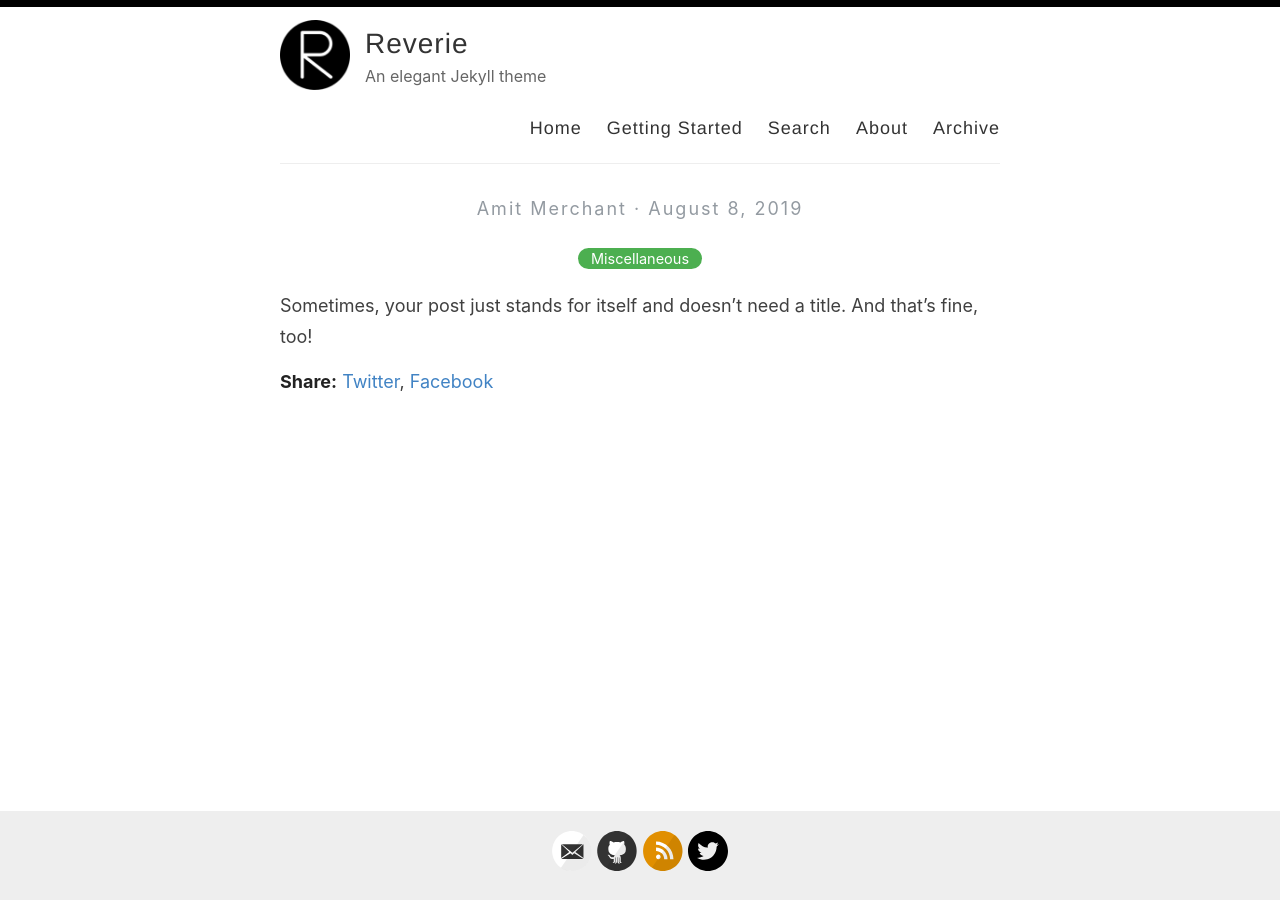
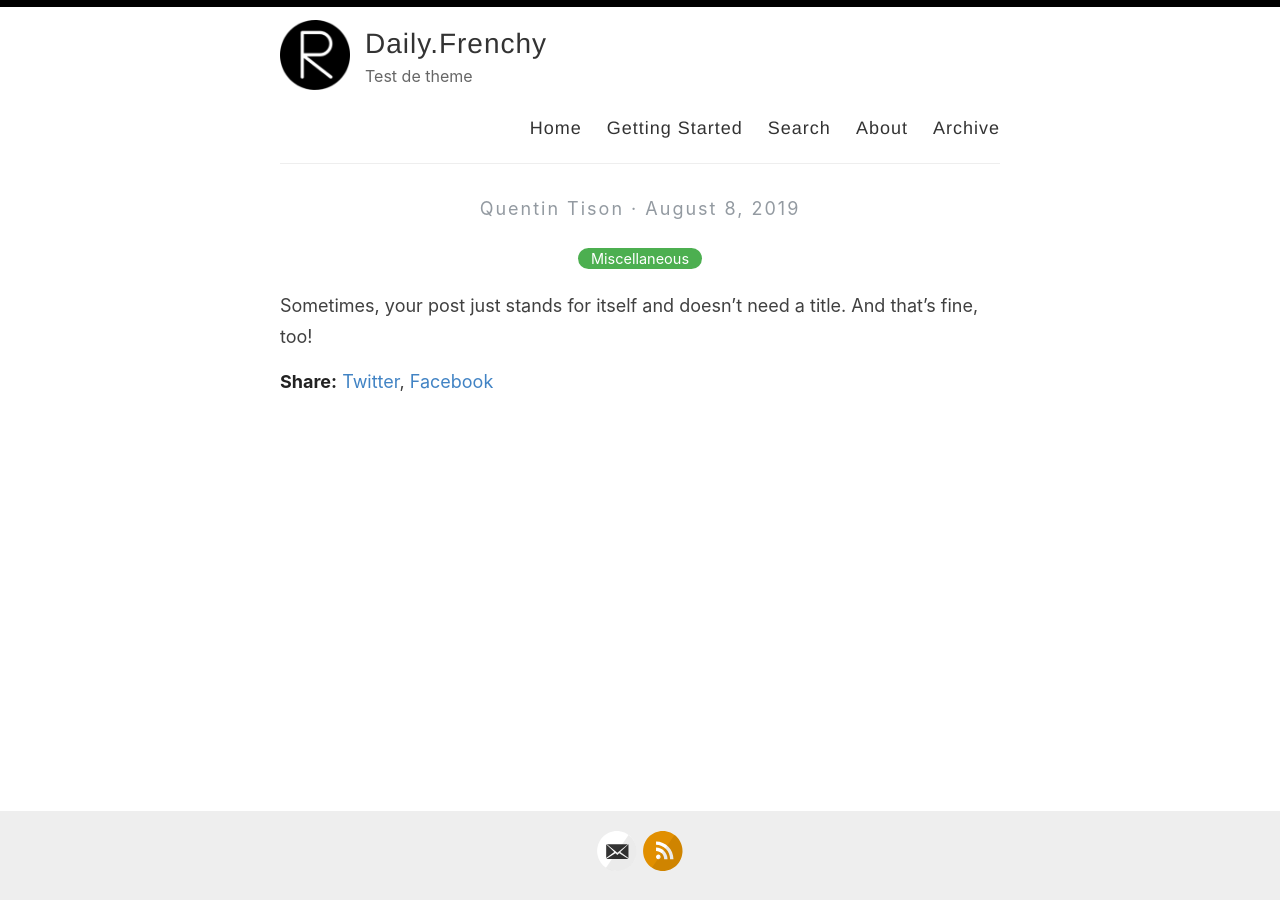
Before and after one commit to daily-frenchy/start, a Jekyll site: the page built from _posts/2019-08-08-no-title-posts.md, in a window 1280 px wide. Built offline with Jekyll 4.4.1, drawn with Linux system fonts in a browser that asks for light colours.

Commit message:
Update _config.yml

```diff
--- a/_config.yml
+++ b/_config.yml
@@ -3,13 +3,13 @@
 #
 
 # Name of your site (displayed in the header)
-name: Reverie
+name: Daily.Frenchy
 
 # Name of the author
-author: Amit Merchant
+author: Quentin Tison
 
 # Short bio or description (displayed in the header)
-description: An elegant Jekyll theme
+description: Test de theme
 
 # URL of your avatar or profile pic (you could use your GitHub profile pic)
 avatar: /images/reverie.png
@@ -21,15 +21,15 @@ avatar: /images/reverie.png
 # Includes an icon in the footer for each username you enter
 footer-links:
   dribbble:
-  email: amit.d.merchant@gmail.com
+  email: karatsu-life@gmail.com
   facebook:
   flickr:
-  github: amitmerchant1990/reverie
+  github:
   instagram:
   linkedin:
   pinterest:
   rss: rss
-  twitter: amit_merchant
+  twitter:
   stackoverflow:
   youtube: # channel/<your_long_string> or user/<user-name>
   googleplus: # anything in your profile username that comes after plus.google.com/
@@ -41,21 +41,21 @@ footer-links:
 disqus:
 
 # Enter your Google Analytics web tracking code (e.g. UA-2110908-2) to activate tracking
-google_analytics: UA-43339302-11
+google_analytics:
 
 # For newer "GA4" analytics, use the following instead of the "UA" entry above
-#google_analytics_ga4: G-GABC1DEFG
+#google_analytics_ga4:
 
 # Your website URL (e.g. http://amitmerchant1990.github.io or http://www.amitmerchant.com)
 # Used for Sitemap.xml and your RSS feed
-url: http://www.amitmerchant.com/reverie
-enforce_ssl: https://www.amitmerchant.com/reverie
+url:
+enforce_ssl:
 
 # If you're hosting your site at a Project repository on GitHub pages
 # (http://yourusername.github.io/repository-name)
 # and NOT your User repository (http://yourusername.github.io)
 # then add in the baseurl here, like this: "/repository-name"
-baseurl: "/reverie"
+baseurl: "/start"
 
 #
 # !! You don't need to change any of the configuration flags below !!
```
